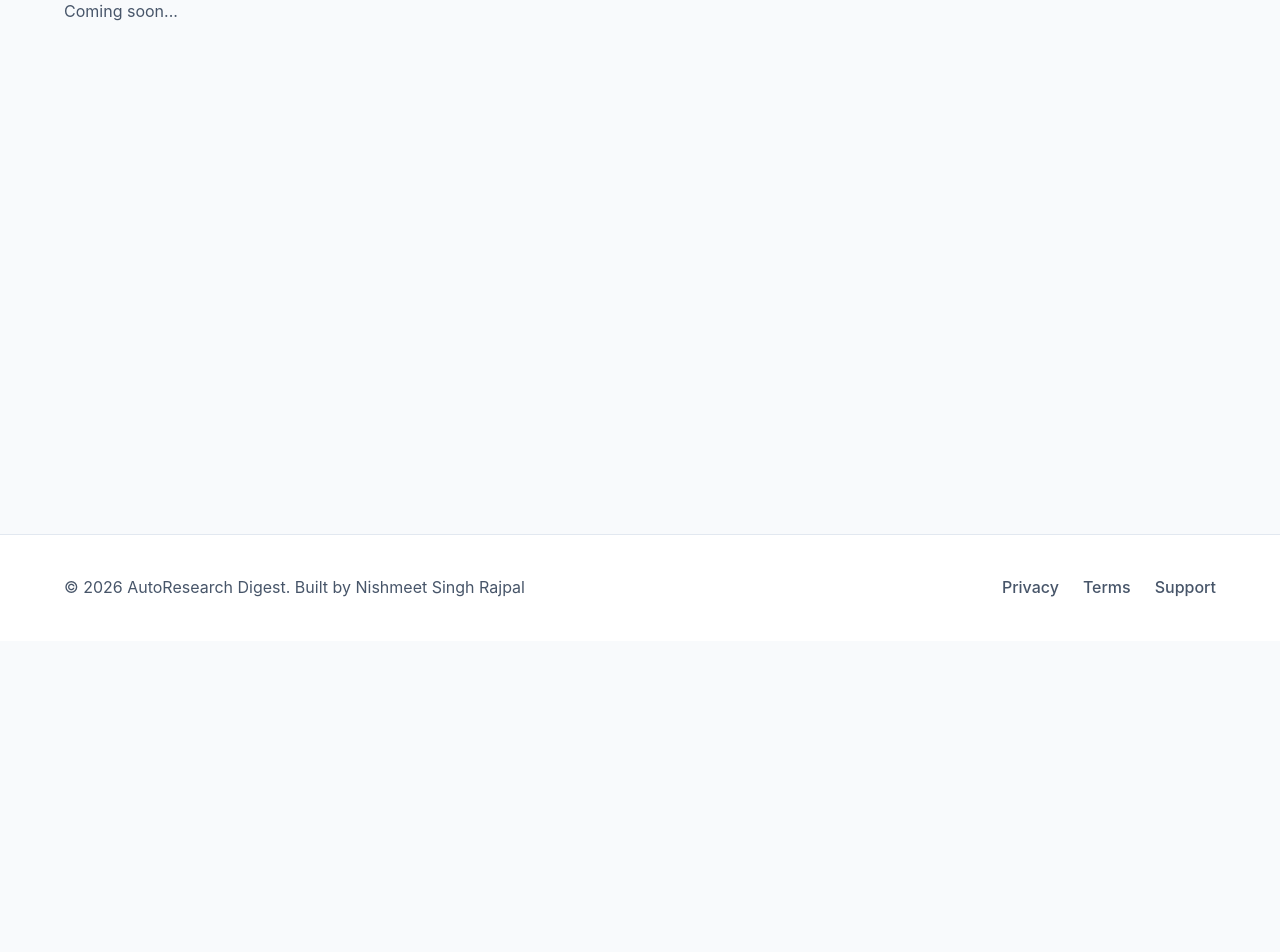
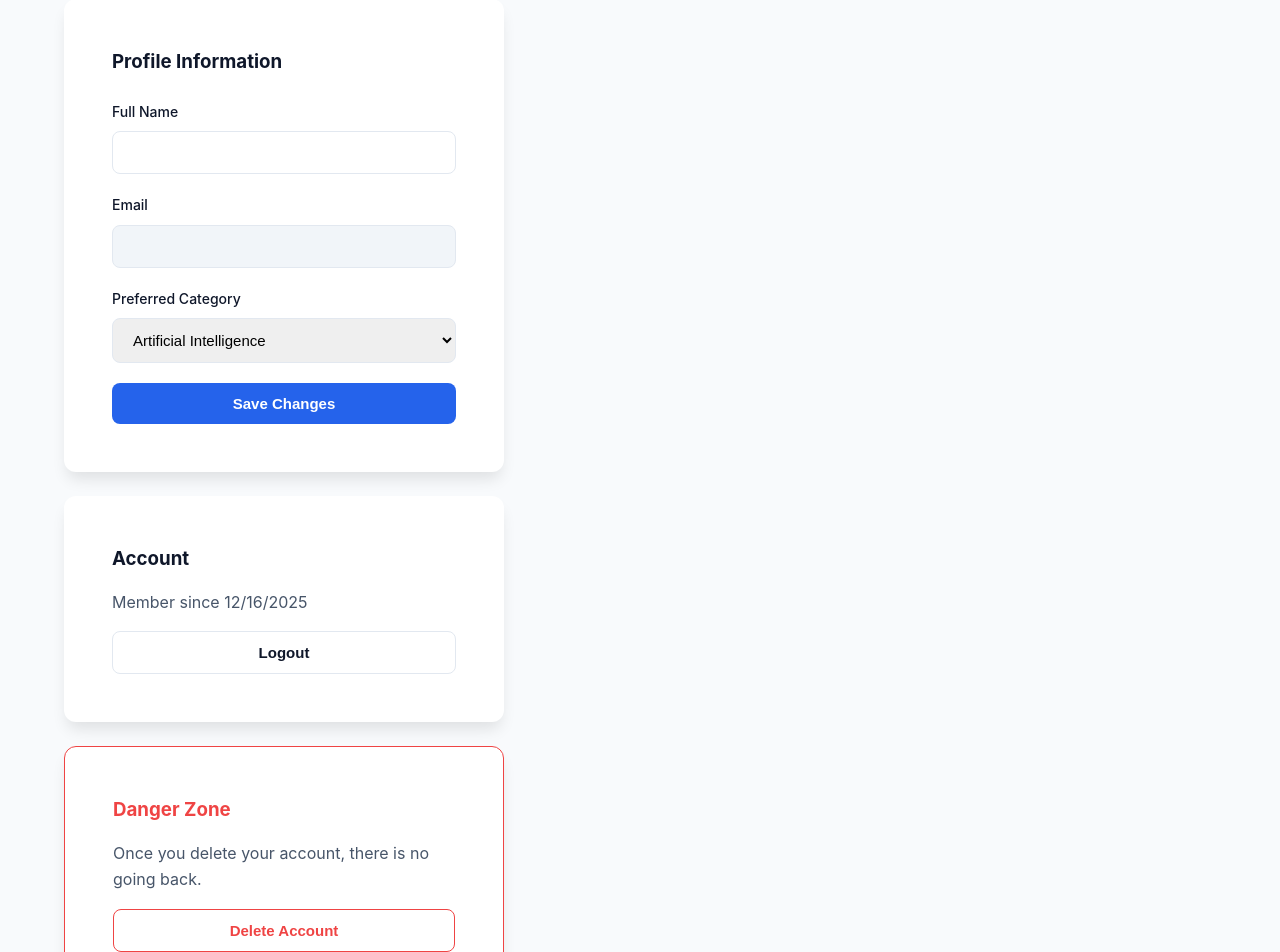
Before and after one commit to nishrajpal05/autoresearch-digest-beta, a React (Create React App) app in the folder research-digest/frontend/: page /settings in a window 1280 px wide. Shown: the part 240-1192 px from the top of the page. Before the commit the page ends 881 px from the top, so only its background shows below. Built offline with nearby package versions, Linux system fonts and the light colour scheme; sample sign-in values are in the browser's storage.

Commit message:
Update Settings.js

```diff
--- a/research-digest/frontend/src/pages/Settings.js
+++ b/research-digest/frontend/src/pages/Settings.js
@@ -1,12 +1,127 @@
+import { useState, useContext, useEffect } from "react";
+import { AuthContext } from "../context/AuthContext";
+
 function Settings() {
+  const { user, token, logout } = useContext(AuthContext);
+  const [formData, setFormData] = useState({
+    fullName: "",
+    email: "",
+    preferredCategories: "cs.AI"
+  });
+  const [saved, setSaved] = useState(false);
+
+  useEffect(() => {
+    if (user) {
+      setFormData({
+        fullName: user.full_name || "",
+        email: user.email || "",
+        preferredCategories: user.preferred_categories || "cs.AI"
+      });
+    }
+  }, [user]);
+
+  const handleSave = async (e) => {
+    e.preventDefault();
+    setSaved(true);
+    setTimeout(() => setSaved(false), 3000);
+  };
+
   return (
     <div className="dashboard">
       <div className="container">
         <div className="dashboard-header">
           <h1>Settings</h1>
-          <p>Manage your account</p>
+          <p>Manage your account preferences</p>
         </div>
-        <p style={{ color: 'var(--text-secondary)' }}>Coming soon...</p>
+
+        <div style={{ maxWidth: '600px' }}>
+          <div className="auth-card" style={{ marginBottom: '24px' }}>
+            <h3 style={{ marginBottom: '24px' }}>Profile Information</h3>
+            <form onSubmit={handleSave}>
+              <div className="form-group">
+                <label>Full Name</label>
+                <input
+                  type="text"
+                  value={formData.fullName}
+                  onChange={(e) => setFormData({...formData, fullName: e.target.value})}
+                />
+              </div>
+
+              <div className="form-group">
+                <label>Email</label>
+                <input
+                  type="email"
+                  value={formData.email}
+                  disabled
+                  style={{ background: 'var(--bg-tertiary)', cursor: 'not-allowed' }}
+                />
+              </div>
+
+              <div className="form-group">
+                <label>Preferred Category</label>
+                <select
+                  value={formData.preferredCategories}
+                  onChange={(e) => setFormData({...formData, preferredCategories: e.target.value})}
+                  style={{
+                    width: '100%',
+                    padding: '12px 16px',
+                    border: '1px solid var(--border)',
+                    borderRadius: 'var(--radius-md)',
+                    fontSize: '15px'
+                  }}
+                >
+                  <option value="cs.AI">Artificial Intelligence</option>
+                  <option value="cs.LG">Machine Learning</option>
+                  <option value="cs.CV">Computer Vision</option>
+                  <option value="cs.CL">NLP</option>
+                  <option value="cs.RO">Robotics</option>
+                  <option value="cs.CR">Cryptography</option>
+                </select>
+              </div>
+
+              <button
+                type="submit"
+                className="btn btn-primary"
+                style={{ width: '100%' }}
+              >
+                {saved ? "✓ Saved!" : "Save Changes"}
+              </button>
+            </form>
+          </div>
+
+          <div className="auth-card" style={{ marginBottom: '24px' }}>
+            <h3 style={{ marginBottom: '16px' }}>Account</h3>
+            <p style={{ color: 'var(--text-secondary)', marginBottom: '16px' }}>
+              Member since {new Date().toLocaleDateString()}
+            </p>
+            <button
+              onClick={logout}
+              className="btn btn-secondary"
+              style={{ width: '100%' }}
+            >
+              Logout
+            </button>
+          </div>
+
+          <div className="auth-card" style={{ border: '1px solid var(--danger)' }}>
+            <h3 style={{ marginBottom: '16px', color: 'var(--danger)' }}>
+              Danger Zone
+            </h3>
+            <p style={{ color: 'var(--text-secondary)', marginBottom: '16px' }}>
+              Once you delete your account, there is no going back.
+            </p>
+            <button
+              className="btn btn-secondary"
+              style={{
+                width: '100%',
+                color: 'var(--danger)',
+                borderColor: 'var(--danger)'
+              }}
+            >
+              Delete Account
+            </button>
+          </div>
+        </div>
       </div>
     </div>
   );
```
